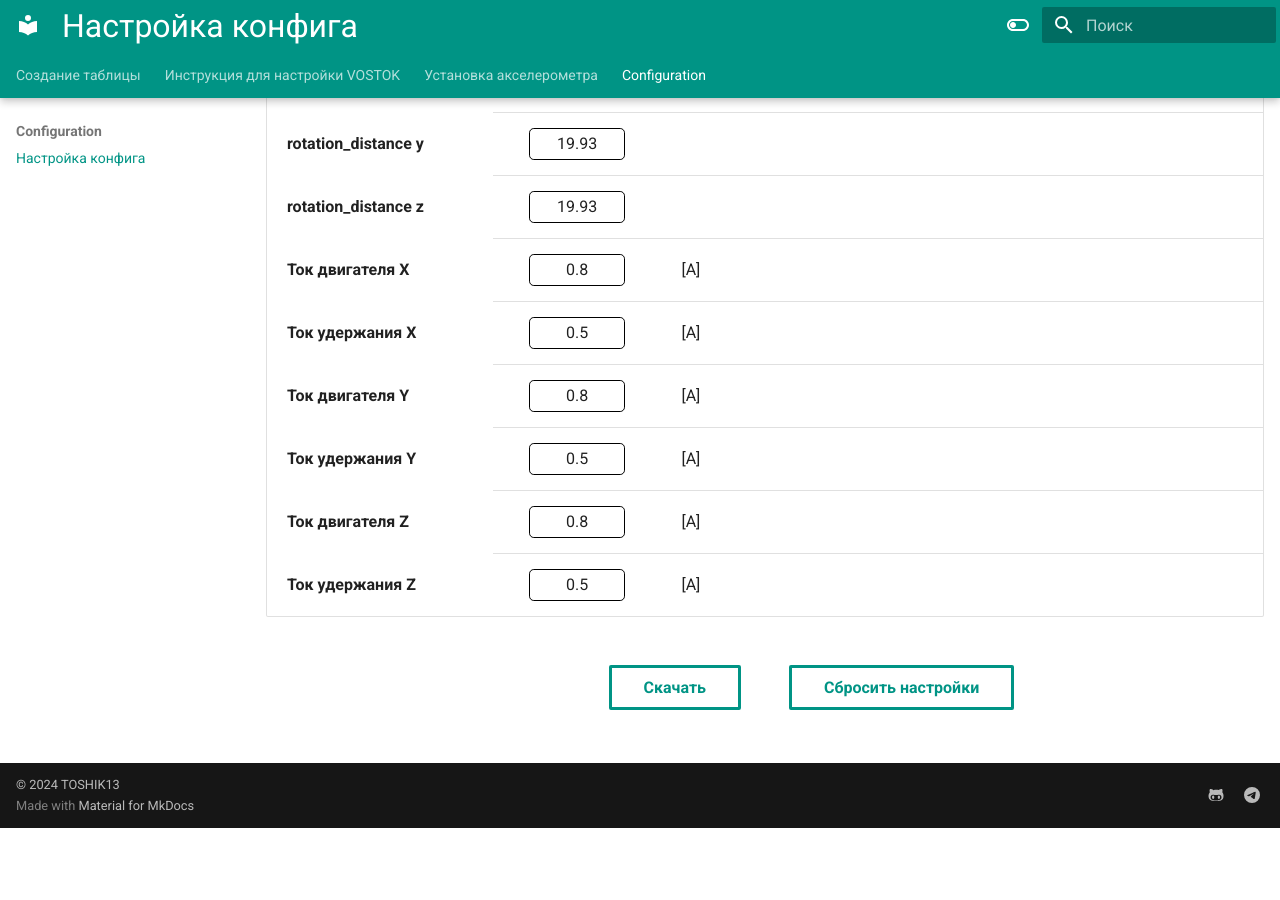
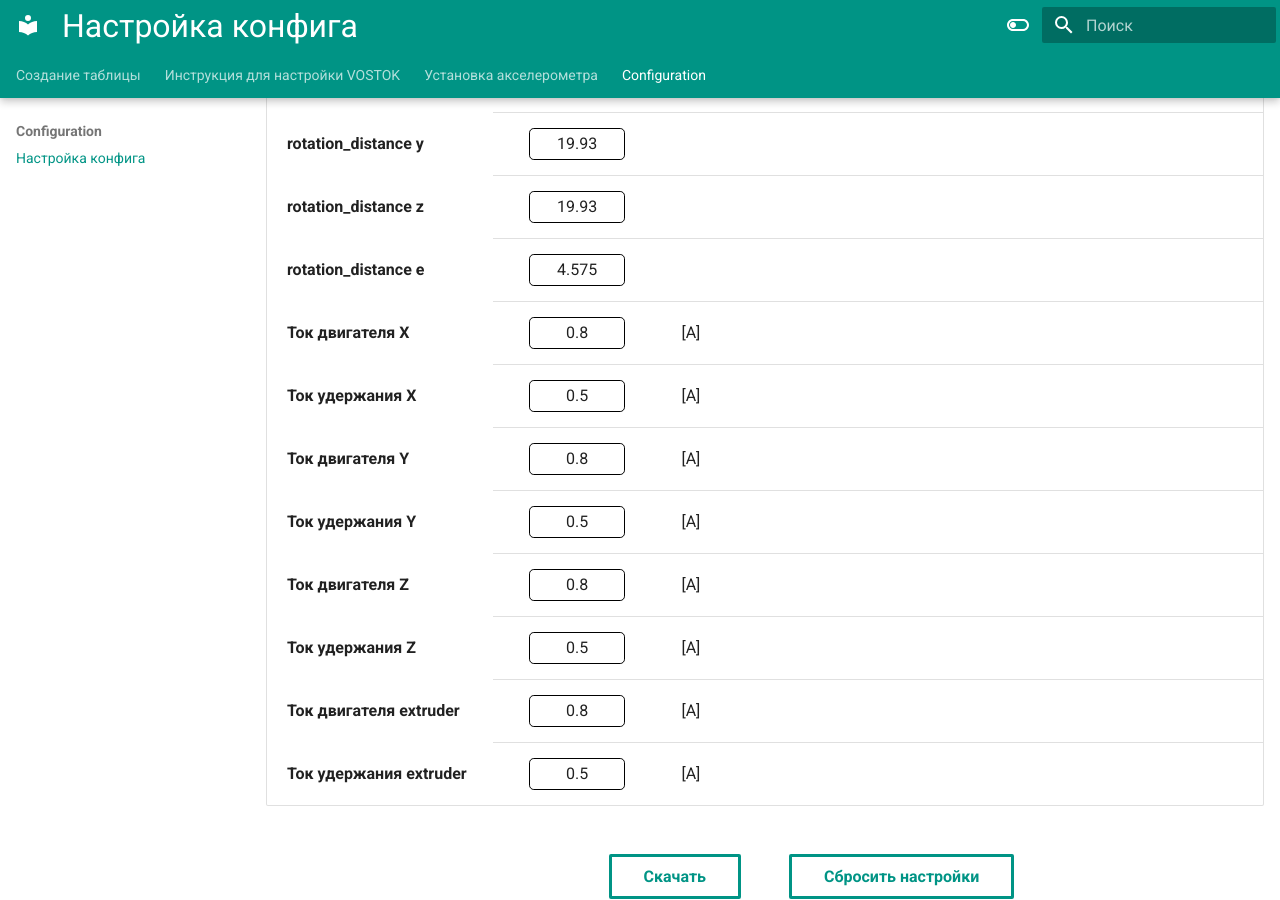
Before and after one commit to TOSHIK13/3D, an MkDocs documentation site: the page built from docs/configuration/configuration.md, in a window 1280 px wide and 900 px high, scrolled down 2214 px. Built offline with MkDocs 1.6.1 and Material for MkDocs 9.7.7, drawn with Linux system fonts in a browser that asks for light colours; before the commit the page ends 3042 px from its top, so only the background shows below that.

Commit message:
добавлен экструдер

```diff
--- a/docs/configuration/assets/js/generation_config.js
+++ b/docs/configuration/assets/js/generation_config.js
@@ -108,7 +108,7 @@ function processCheckboxes(fieldIds) {
     });
     return data;
 }
-function creatSteppers(data, motor, axis, main = true) {
+function creatSteppers(data, motor, axis, main = true, extruder=false) {
     //сли ость не основаня взять rotation_distance основной
     var general_parameters = {
         full_steps_per_rotation: '200',
@@ -139,6 +139,7 @@ rotation_distance: ${step.rotation_distance}
 microsteps: ${step.microsteps}
 full_steps_per_rotation: ${step.full_steps_per_rotation} # кол-во шагов на оборот. 1.8 градуса - 200, 0.9 градуса - 400
 endstop_pin: ${step.endstop_pin}`;
+    var text_step2 = '';
     if (main) {
         var text_step2 = `position_min: ${step.position_min}
 position_endstop: ${step.position_endstop}
@@ -146,9 +147,6 @@ position_max: ${step.position_max}
 homing_speed: ${step.homing_speed}
 second_homing_speed: ${step.second_homing_speed}`;
         // Ваш код для основного двигателя здесь
-    } else {
-        var text_step2 = '';
-        // Ваш код для неосновного двигателя здесь
     }
     var text_drive = `
 
@@ -158,6 +156,36 @@ run_current: ${step.run_current}
 hold_current: ${step.hold_current}
 interpolate : True
 stealthchop_threshold: 999999`;
+    if (extruder) {
+        var text_extruder = `
+#Motor${step.id}
+[stepper_${step.axis}]
+step_pin: ${step.step_pin}
+dir_pin: ${step.dir}${step.dir_pin} # напрвление вращения
+enable_pin: ${step.enable_pin}
+rotation_distance: ${step.rotation_distance}
+microsteps: ${step.microsteps}
+full_steps_per_rotation: ${step.full_steps_per_rotation} # кол-во шагов на оборот. 1.8 градуса - 200, 0.9 градуса - 400
+nozzle_diameter: 0.400
+filament_diameter: 1.75
+heater_pin: PA2 # HE0
+sensor_pin: PF4  # T0
+sensor_type: ATC Semitec 104NT-4-R025H42G
+min_temp: 10
+max_temp: 350
+min_extrude_temp: 170
+max_extrude_only_distance: 150
+max_extrude_cross_section: 999 # Фикс бага
+
+[tmc2209 ${step.axis}]
+uart_pin: ${step.uart_pin}
+run_current: ${step.run_current}
+hold_current: ${step.hold_current}
+stealthchop_threshold: 999999
+`;
+        return text_extruder
+        // Ваш код для основного двигателя здесь
+    }
 
     return text_step1 + text_step2 + text_drive
 }
@@ -231,7 +259,8 @@ ${creatSteppers(data, config_mcu['btt_octopus_pro'].motor4, 'z1', false)}
 ################################################################################
 #   Extruder
 ################################################################################
-
+${creatSteppers(data, config_mcu['btt_octopus_pro'].motor3, 'extruder', true, true)}
+${creatSteppers(data, config_mcu['btt_octopus_pro'].motor4, 'extruder1', false, true)}
 
 `;
     var bed = `
@@ -283,12 +312,15 @@ function processDataAndDownload() {
         'k3d_config_x_rotation_distance',
         'k3d_config_y_rotation_distance',
         'k3d_config_z_rotation_distance',
+        'k3d_config_extruder_rotation_distance',
         'k3d_config_x_run_current',
         'k3d_config_x_hold_current',
         'k3d_config_y_run_current',
         'k3d_config_y_hold_current',
         'k3d_config_z_run_current',
         'k3d_config_z_hold_current',
+        'k3d_config_extruder_run_current',
+        'k3d_config_extruder_hold_current',
     ]; // Список идентификаторов обычных полей
     var radioFieldList = [
         'k3d_config_MCU'
--- a/docs/configuration/configuration.md
+++ b/docs/configuration/configuration.md
@@ -169,6 +169,11 @@
             <td class="lang" id="table.z_rotation_distance.description" style="text-align: justify;"></td>
         </tr>
         <tr>
+            <th class="lang" id="table.extruder_rotation_distance.title">rotation_distance e</td>
+            <td style="text-align:center"><input class="calibratorInput" type="text" id="k3d_config_extruder_rotation_distance" name="k3d_config_extruder_rotation_distance" value="4.575"></td>
+            <td class="lang" id="table.extruder_rotation_distance.description" style="text-align: justify;"></td>
+        </tr>
+        <tr>
             <th class="lang" id="table.x_run_current.title">Ток двигателя X</td>
             <td style="text-align:center"><input class="calibratorInput" type="text" id="k3d_config_x_run_current" name="k3d_config_x_run_current" value="0.8"></td>
             <td class="lang" id="table.x_run_current.description" style="text-align: justify;">[А]</td>
@@ -198,6 +203,16 @@
             <td style="text-align:center"><input class="calibratorInput" type="text" id="k3d_config_z_hold_current" name="k3d_config_z_hold_current" value="0.5"></td>
             <td class="lang" id="table.z_hold_current.description" style="text-align: justify;">[А]</td>
         </tr>
+        <tr>
+            <th class="lang" id="table.extruder_run_current.title">Ток двигателя extruder</td>
+            <td style="text-align:center"><input class="calibratorInput" type="text" id="k3d_config_extruder_run_current" name="k3d_config_extruder_run_current" value="0.8"></td>
+            <td class="lang" id="table.extruder_run_current.description" style="text-align: justify;">[А]</td>
+        </tr>
+            <tr>
+            <th class="lang" id="table.extruder_hold_current.title">Ток удержания extruder</td>
+            <td style="text-align:center"><input class="calibratorInput" type="text" id="k3d_config_extruder_hold_current" name="k3d_config_extruder_hold_current" value="0.5"></td>
+            <td class="lang" id="table.extruder_hold_current.description" style="text-align: justify;">[А]</td>
+        </tr>
     </tbody>
 </table>
 
```
